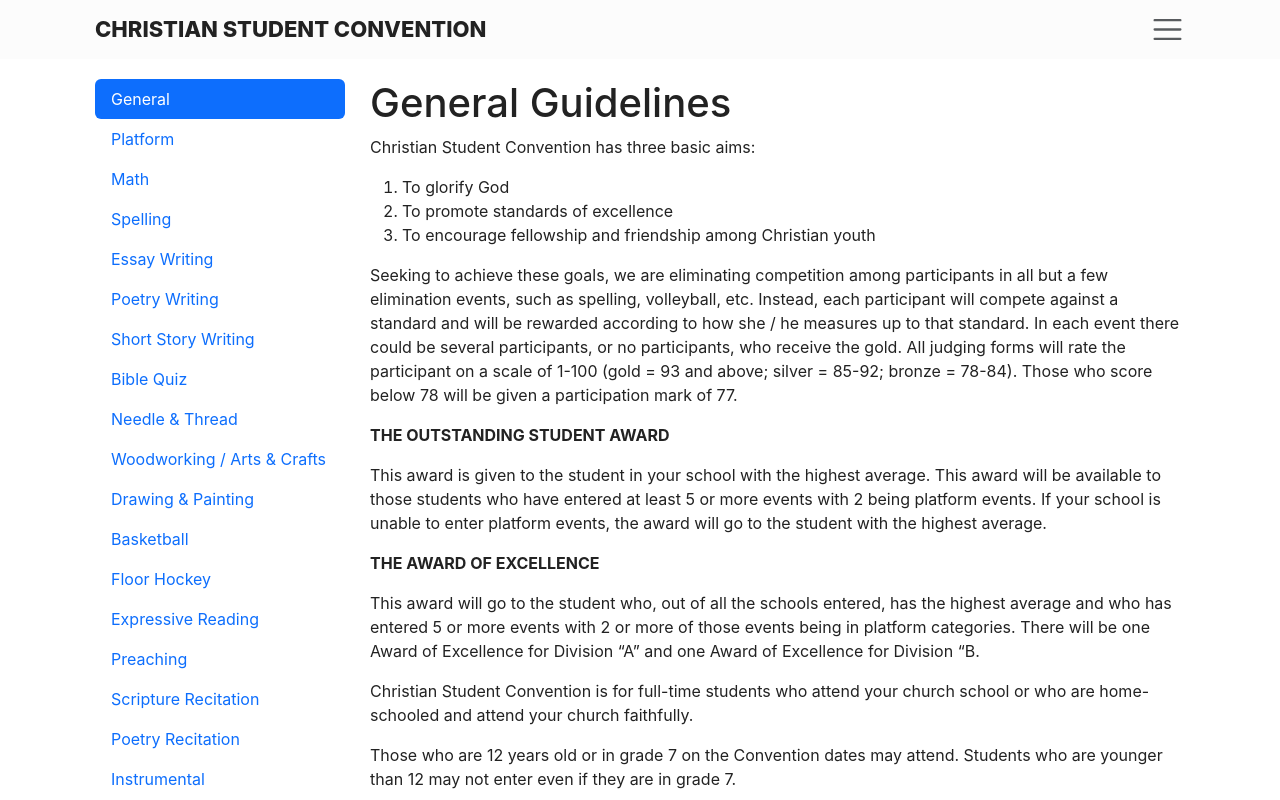
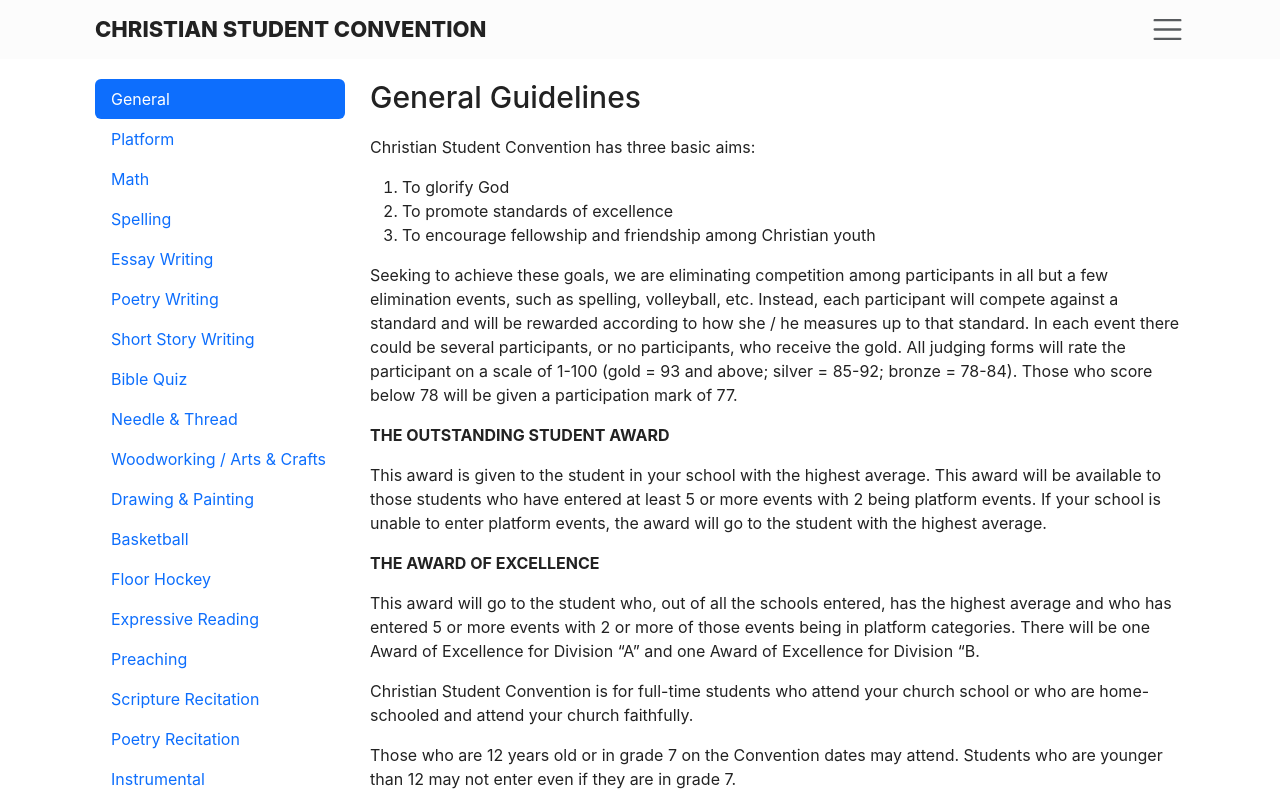
Before and after one commit to josephmaxim/faithway-sc, a Next.js app: page /student-guidelines in a window 1280 px wide. Shown: the top 800 px of the page. Built offline with nearby package versions, Linux system fonts and the light colour scheme.

Commit message:
hange h1 font size

```diff
--- a/scss/Components/Layouts/_GuidelinesLayout.scss
+++ b/scss/Components/Layouts/_GuidelinesLayout.scss
@@ -4,7 +4,15 @@
       display: flex;
       flex-direction: column;
 
+      .content-nav {
+        margin-bottom: 15px;
+      }
+
       .content-wrapper {
+        & > h1 {
+          padding: 0 0 10px 0;
+          margin: 0;
+        }
         * {
           max-width: 100%;
         }
@@ -21,6 +29,10 @@
       }
 
       .content-wrapper {
+        & > h1 {
+          font-size: 30px;
+          padding-bottom: 20px;
+        }
         flex: 1;
       }
     }
```
